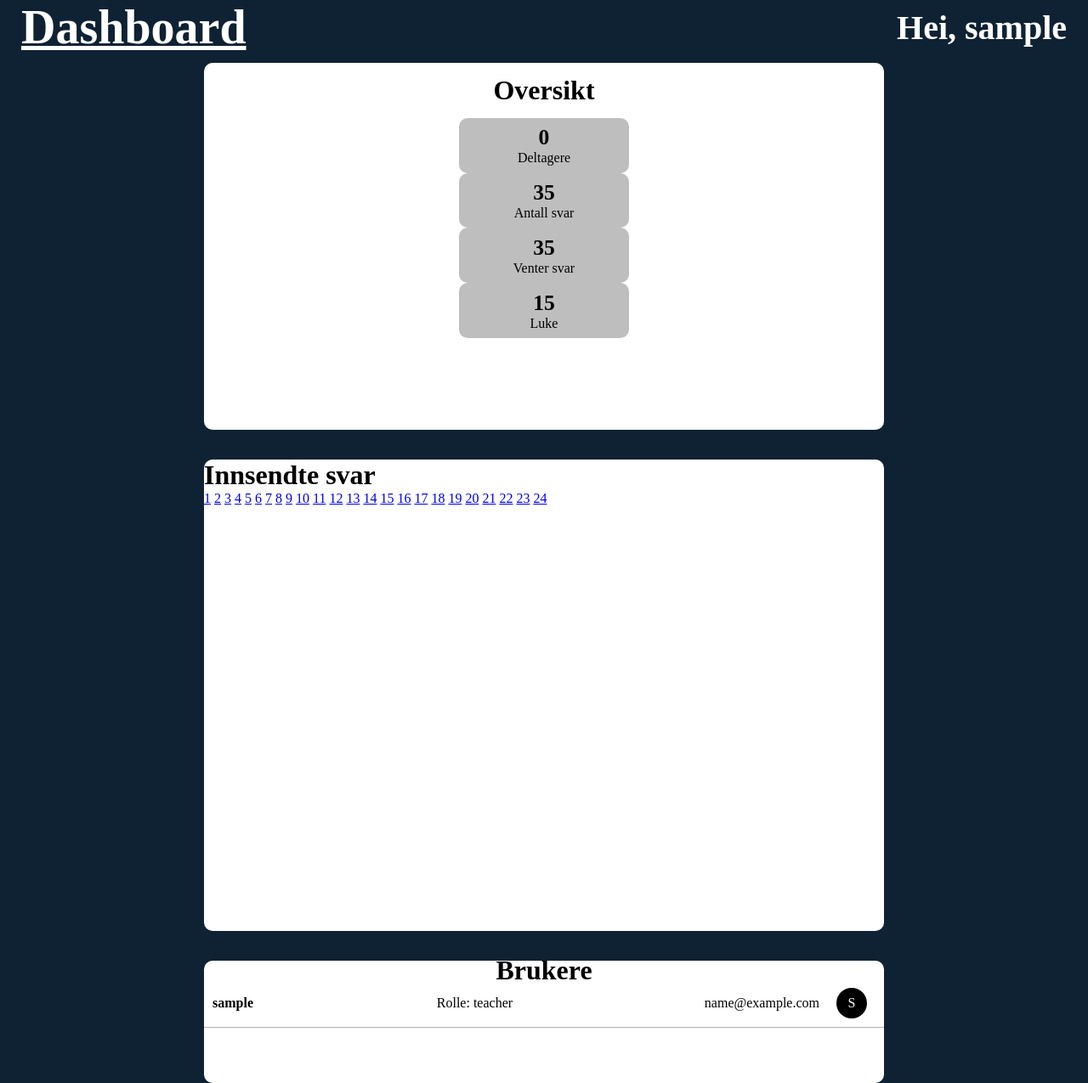
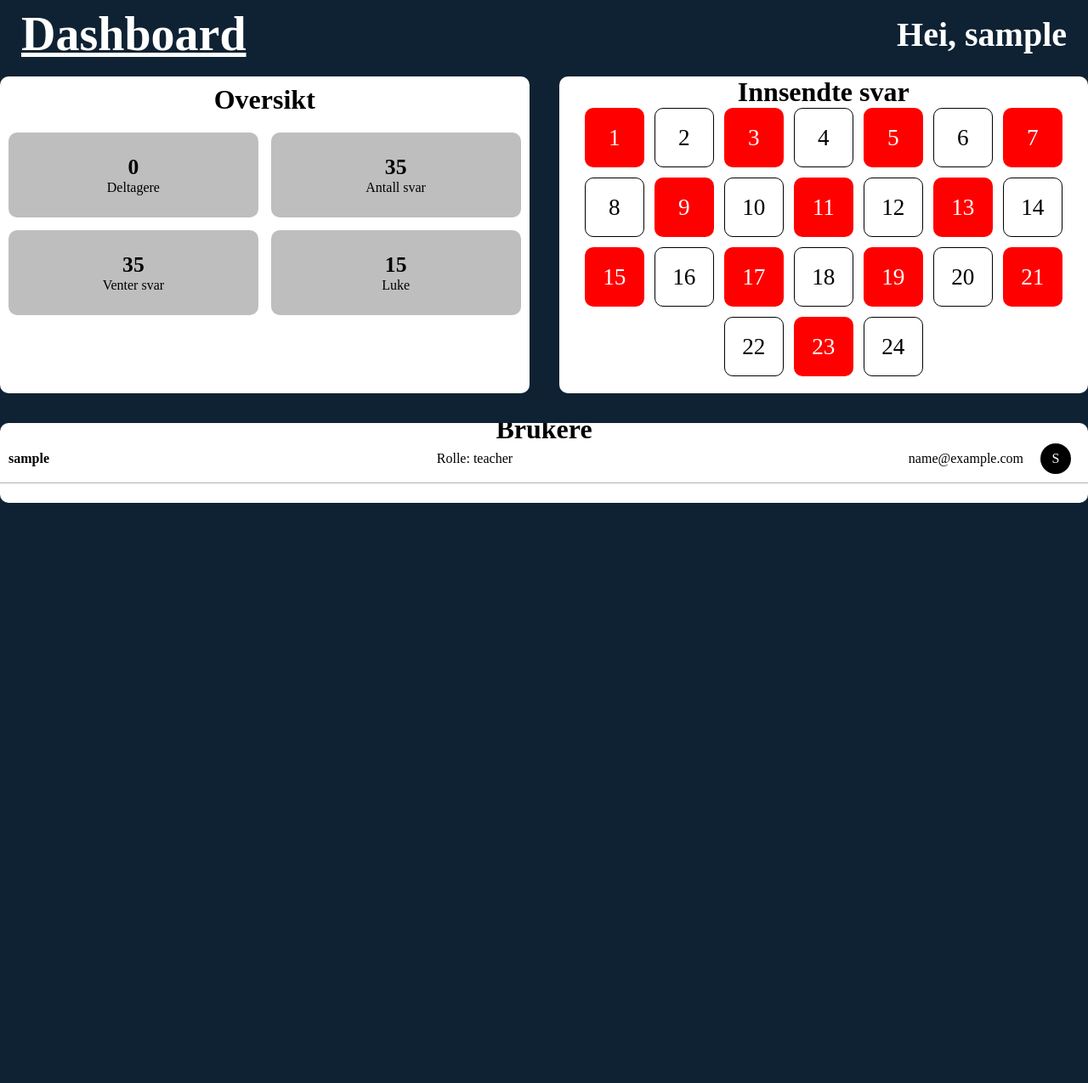
Before and after one commit to LohnyVal/Julekalender, a Node server app: page /dashboard in a window 1280 px wide. Shown: the part 80-1355 px from the top of the page at 85% size. After the commit the page ends 672 px from the top, so only its background shows below. Run offline with Node 20, Linux system fonts and the light colour scheme; a user stored in the database is signed in; tables that the repository leaves empty hold one stand-in row (values such as "Sample post"); some libraries are stand-ins or nearby versions.

Commit message:
Fixd some of the mobie look

```diff
--- a/public/css/answers.css
+++ b/public/css/answers.css
@@ -8,6 +8,7 @@
 
 .calendar-wrapper-video, .calendar-wrapper-multiple, .calendar-wrapper-open{
     overflow: hidden;
+
 }
 
 .calendar-wrapper-multiple{
@@ -37,3 +38,16 @@
 iframe{
     border-radius: 20px;
 }
+
+
+@media (max-width: 600px){
+    .box{
+        width: 300px;
+        height: 600px,
+    }
+    .users-amount, .answers-amount, .awaits-correction, .day-count{
+        width: 100px;
+        height: 30px;
+    }
+
+}
--- a/public/css/dashboard.css
+++ b/public/css/dashboard.css
@@ -1,5 +1,5 @@
-.dashboard-main{
-    height: 80vh;
+.dashboard-main {
+    min-height: 80vh;
     width: 100%;
 }
 
@@ -7,7 +7,6 @@
     display: flex;
     align-items: center;
     height: 10%;
-    /* background-color: white;  */
     justify-content: space-between;
 }
 
@@ -23,33 +22,27 @@
     color: white;
 }
 
-.dashboard-middle{
-    /* background-color: green; */
+.dashboard-middle {
     display: flex;
     flex-wrap: wrap;
     justify-content: center;
     gap: 35px;
-    height: 90%;
     margin-top: 10px;
 }
 
 
 .box {
-  min-width: 800px;
-  box-sizing: border-box;
-  background-color: white;
-  border-radius: 10px;
-  overflow-x: scroll;
+    flex: 1 1 500px;
+    min-width: 0;
+    max-width: 100%;
+    box-sizing: border-box;
+    background-color: white;
+    border-radius: 10px;
+    overflow-x: auto;
 }
 
-.data-overview-div{
-    display: flex;
-    flex-direction: column;
-
-}
 
 .data-div-top{
-    /* background-color: white; */
     height: 20%;
     display: flex;
     align-items: center;
@@ -57,19 +50,24 @@
 }
 
 
-
-.data-overview-div{
-    height: 60%;
+.data-overview-div {
     display: flex;
-    align-items: center;
-    justify-content: space-evenly;
-    /* background-color: orange; */
+    flex-direction: column;
+    gap: 15px;
+    padding: 10px;
 }
 
-.users-amount, .answers-amount, .awaits-correction, .day-count{
+.data-overview-div .row {
+    display: flex;
+    gap: 15px;
+    justify-content: space-evenly;
+}
+
+.users-amount, .answers-amount, .awaits-correction, .day-count {
+    flex: 1;
+    min-width: 0;
+    height: 100px;
     background-color: rgba(0, 0, 0, 0.256);
-    min-width: 200px;
-    height: 100px;
     border-radius: 10px;
     display: flex;
     align-items: center;
@@ -80,6 +78,10 @@
 
 .data-div-top h2, .answer-div-top h2, .question-div-top h2, .pull-random-winner-div-top h2, .user-div-top h2{
     font-size: 2rem;
+}
+
+.answer-div-top h2{
+    text-align: center;
 }
 
 .data-div-top, .question-div-top, .pull-random-winner-div-top, .user-div-top{
@@ -141,42 +143,132 @@
     border-radius: 50%;
 }
 
-.result{
+
+.result,
+.result-div-info {
+    width: 100%;
+    box-sizing: border-box;
     display: flex;
     justify-content: space-between;
+    align-items: center;
     gap: 20px;
-    margin-top: 20px;
-    border-bottom: 1px solid rgba(0, 0, 0, 0.331);
-    padding: 5px;
+    padding: 12px 10px;
+    border-bottom: 1px solid rgba(0, 0, 0, 0.15);
 }
 
 
-.result-div-info{
-    display: flex;
-    justify-content: space-between;
-    margin-top: 10px;
-    border-bottom: 1px solid rgba(0, 0, 0, 0.33);
+.result > *,
+.result-div-info > * {
+    flex: 1;
+    min-width: 0;
+    margin: 0;
 }
 
-.answer-div-result {
-    height: 90%;
-    display: flex;
-    flex-direction: column;
+.result-div-info {
+    font-weight: 700;
+    background-color: rgba(0, 0, 0, 0.06);
+    border-radius: 8px;
 }
 
+
+.answer-div-result {
+    padding: 0 20px 20px;
+}
+
+body > .answer-div {
+    max-width: 1100px;
+    margin: 20px auto;
+}
+
+.result form {
+    display: flex;
+    gap: 8px;
+}
+
+
+
+
+
+
 .user-results {
-    overflow-y: auto;
+    display: flex;
+    flex-wrap: wrap;
+    gap: 12px;
+    justify-content: center;
+    max-width: 100%;
+}
+
+
+.dashboard-calendar-box {
+    flex: 0 0 70px;
+    height: 70px;
+    display: flex;
+    align-items: center;
+    justify-content: center;
+    border-radius: 10px;
+    color: white;
+    text-decoration: none;
+    font-size: 1.7rem;
+
+}
+
+.dashboard-calendar-box:nth-child(odd){
+    background-color: red;
+}
+
+.dashboard-calendar-box:nth-child(even){
+    border: 1px solid black;
+    color: black;
+}
+
+.dashboard-calendar-box:hover{
+    background-color: rgb(76, 16, 16);
 }
 
 
 @media (max-width: 600px){
     .box{
         width: 300px;
-        height: 600px,
-    }
-    .users-amount, .answers-amount, .awaits-correction, .day-count{
-        width: 100px;
-        height: 30px;
+        height: 300px;
     }
 
+    .data-overview-div .row .users-amount,
+    .data-overview-div .row .answers-amount,
+    .data-overview-div .row .awaits-correction,
+    .data-overview-div .row .day-count{
+        height: 60px;
+    }
+
+    .data-overview-div{
+        height: 200px;
+    }
+    .dashboard-top .dashboardtitle{
+        font-size: 2.5rem;
+    }
+    .dashboard-top .welcome-username{
+        font-size: 1.4rem;
+    }
+
+    .box{
+        width: auto;
+        height: auto;
+    }
+
+
+    .result-div-info p{
+        display: none;
+    }
+    .result-div-info{
+        justify-content: center;
+    }
+
+    .result{
+        flex-direction: column;
+        align-items: flex-start;
+        gap: 6px;
+    }
+    .result > *{
+        flex: none;
+        width: 100%;
+    }
 }
--- a/public/css/nav.css
+++ b/public/css/nav.css
@@ -56,8 +56,10 @@ nav{
    nav ul li a{
       font-size: 1rem;
    }
+
    .usericon{
-      height: 40px;
-      width: 40px;
+      width: 10px;
+      height: 10px;
+      padding: 20px;
    }
 }
--- a/public/css/userguide.css
+++ b/public/css/userguide.css
@@ -25,6 +25,13 @@ h1{
     text-decoration: underline;
 }
 
+.user-guide-bottom{
+    display: flex;
+    flex-direction: column;
+    align-items: center;
+    justify-content: space-evenly;
+    height: 100%;
+}
 
 .user-guide-bottom div h2{
     text-decoration: underline;
@@ -44,4 +51,19 @@ h1{
     flex-direction: column;
     align-items: center;
     height: 20%;
+    max-width: 1000px;
 }
+
+
+
+@media (max-width: 600px){
+    .box{
+        width: 300px;
+        height: 600px,
+    }
+    .users-amount, .answers-amount, .awaits-correction, .day-count{
+        width: 100px;
+        height: 30px;
+    }
+
+}
--- a/views/dashboard.ejs
+++ b/views/dashboard.ejs
@@ -3,8 +3,8 @@
     <%- include('partials/nav') %>
     <main class="dashboard-main">
         <div class="dashboard-top">
-            <h1>Dashboard</h1>
-            <h3>Hei, <%= username %></h3>
+            <h1 class="dashboardtitle">Dashboard</h1>
+            <h3 class="welcome-username">Hei, <%= username %></h3>
         </div>
         <div class="dashboard-middle">
             <div class="data-div box">
@@ -12,6 +12,7 @@
                     <h2>Oversikt</h2>
                 </div>
                 <div class="data-overview-div">
+                    <div class="row">
                         <div class="users-amount">
                             <h3><%= userCount %></h3>
                             <p>Deltagere</p>
@@ -20,6 +21,8 @@
                             <h3>35</h3>
                             <p>Antall svar</p>
                         </div>
+                    </div>
+                    <div class="row">
                         <div class="awaits-correction">
                             <h3>35</h3>
                             <p>Venter svar</p>
@@ -28,7 +31,7 @@
                             <h3><%= today %></h3>
                             <p>Luke</p>
                         </div>
-
+                    </div>
                 </div>
             </div>
 
@@ -39,7 +42,7 @@
                 <div class="answer-div-result">
                     <div class="user-results">
                         <% for(let i = 1; i <= 24; i++){ %>
-                            <a href="/answers/<%= i %>"><%= i %></a>
+                            <a href="/answers/<%= i %>" class="dashboard-calendar-box"><%= i %></a>
                        <% } %>
                     </div>
                 </div>
--- a/views/registerUser.ejs
+++ b/views/registerUser.ejs
@@ -9,7 +9,7 @@
                     <label for="">Logg inn med skolemail</label>
                     <input type="email" name="email" id="email" placeholder="example@afk.no">
                 </div>
-                <button>Lag bruker</button>
+                <button class="register-button">Lag bruker</button>
             </form>
         </div>
     </main>
--- a/views/userguide.ejs
+++ b/views/userguide.ejs
@@ -32,10 +32,6 @@
                     <h2>Dit valg</h2>
                     <p>Du velger selv om du vil forbli innlogget eller logge deg selv ut ved å trykke på logg ut ved siden av profiliconet til i navigasjonsbaren på toppen av nettsiden</p>
                 </div>
-                <div class="user-guide-">
-                    <h2>Dit valg</h2>
-                    <p>Du velger selv om du vil forbli innlogget eller logge deg selv ut ved å trykke på logg ut ved siden av profiliconet til i navigasjonsbaren på toppen av nettsiden</p>
-                </div>
             </div>
             <p></p>
         </div>
```
Also changed, not shown: public/css/registerUser.css (+36 -1 lines). Lines whose indentation alone changed are shown as unchanged.
